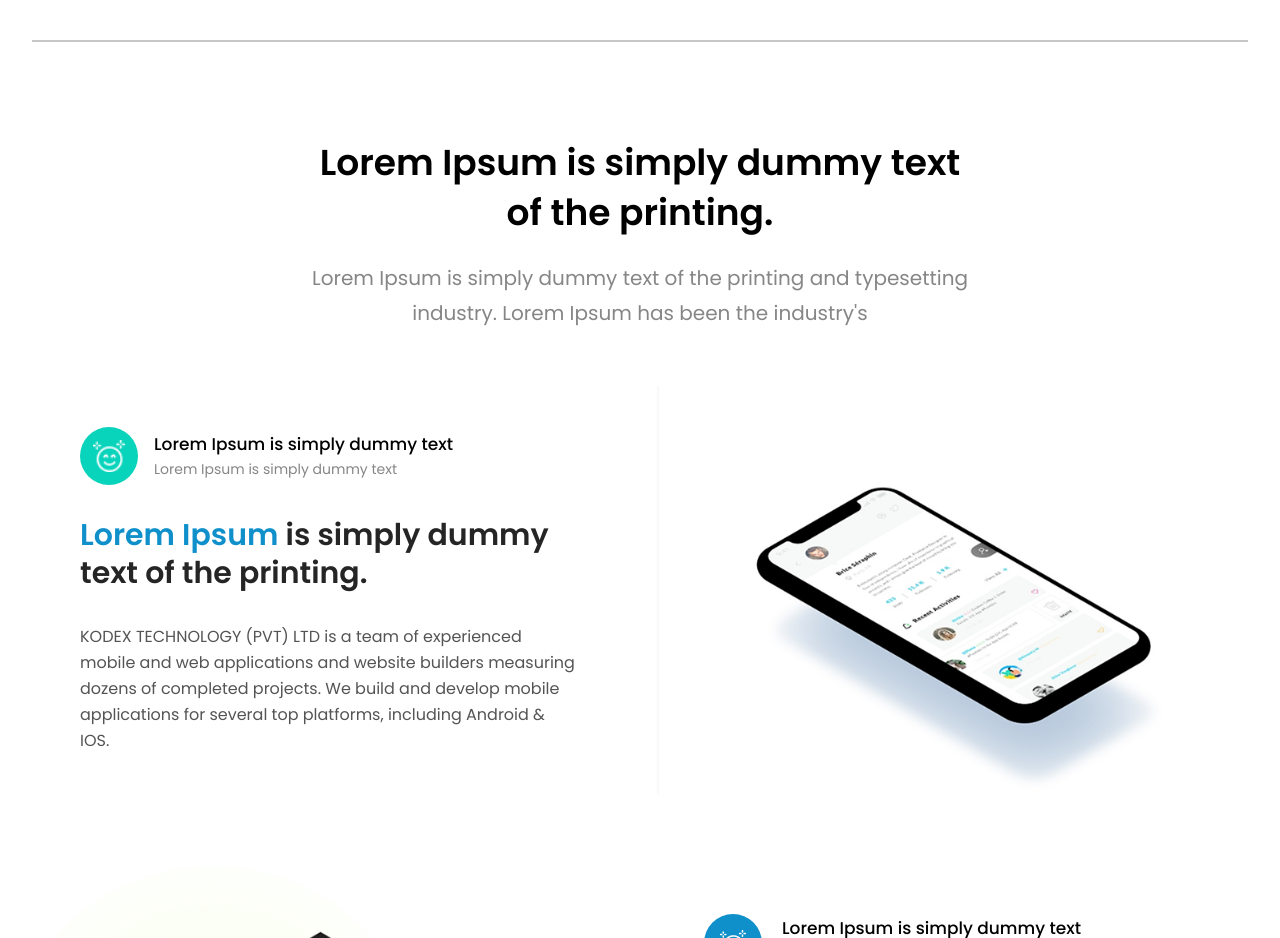
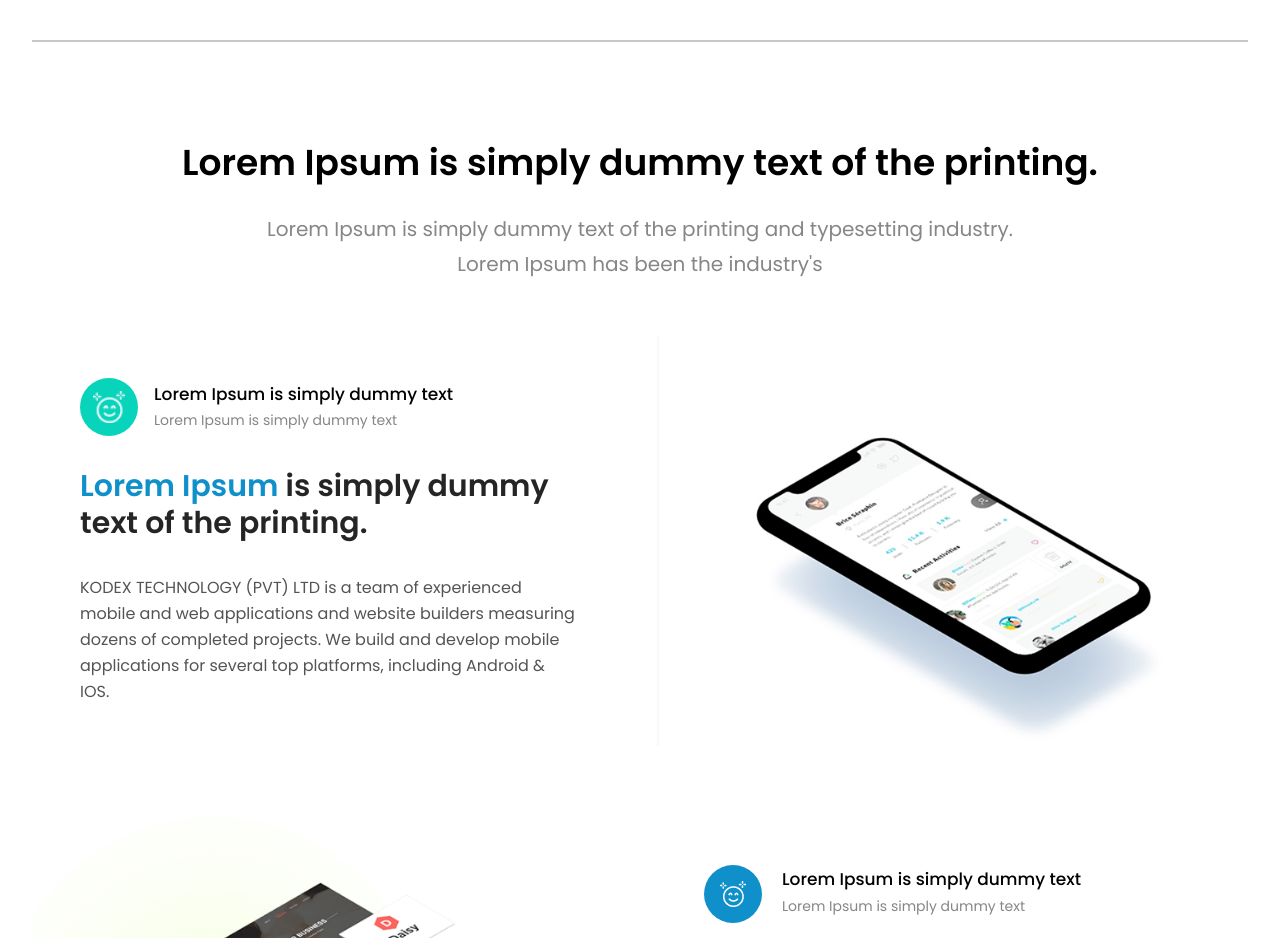
Before and after one commit to TharinduSampath1126/First-Project, a React (Vite) app: page / in a window 1280 px wide. Shown: the part 960-1898 px from the top of the page. Built offline with nearby package versions, Linux system fonts and the light colour scheme.

Commit message:
commit 7

```diff
--- a/src/sections/Section4.jsx
+++ b/src/sections/Section4.jsx
@@ -3,12 +3,12 @@ import React from 'react'
 export default function Section4() {
   return (
 
-    <section className="px-4 py-8 md:py-12">
-      <div className="space-y-6 text-center max-w-2xl mx-auto">
+    <section className="px-4 py-10 md:py-12">
+      <div className="space-y-6 text-center mx-auto">
         <p className="font-poppins font-semibold text-2xl md:text-3xl lg:text-4xl leading-snug  tracking-normal">
           Lorem Ipsum is simply dummy text of the printing.
         </p>
-        <p className="font-poppins font-normal text-base md:text-lg lg:text-xl leading-relaxed md:leading-[175%] tracking-normal text-[#868686]">
+        <p className="font-poppins font-normal text-base md:text-lg lg:text-xl max-w-3xl justify-self-center leading-relaxed md:leading-[175%] tracking-normal text-[#868686]">
           Lorem Ipsum is simply dummy text of the printing and typesetting industry. Lorem Ipsum has been the industry's
         </p>
       </div>
```
